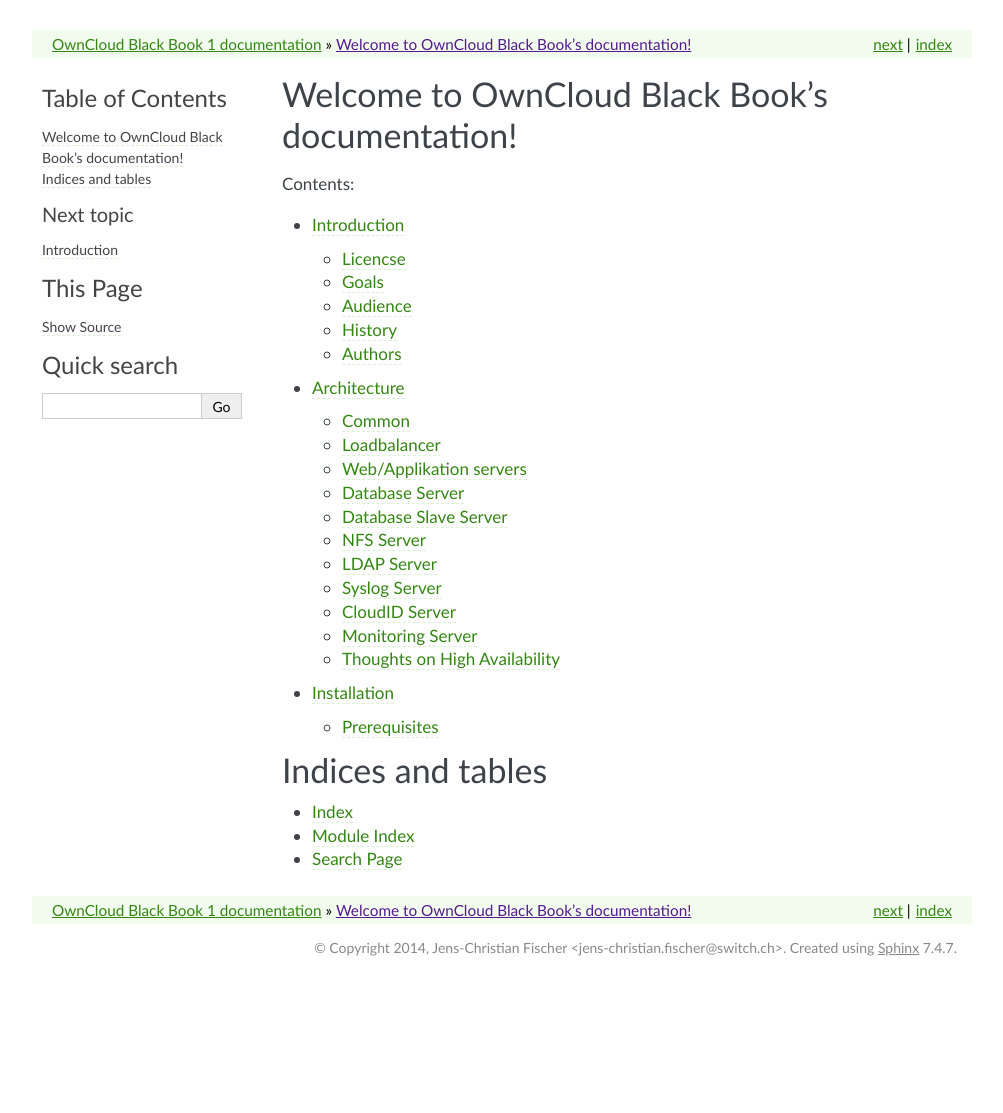
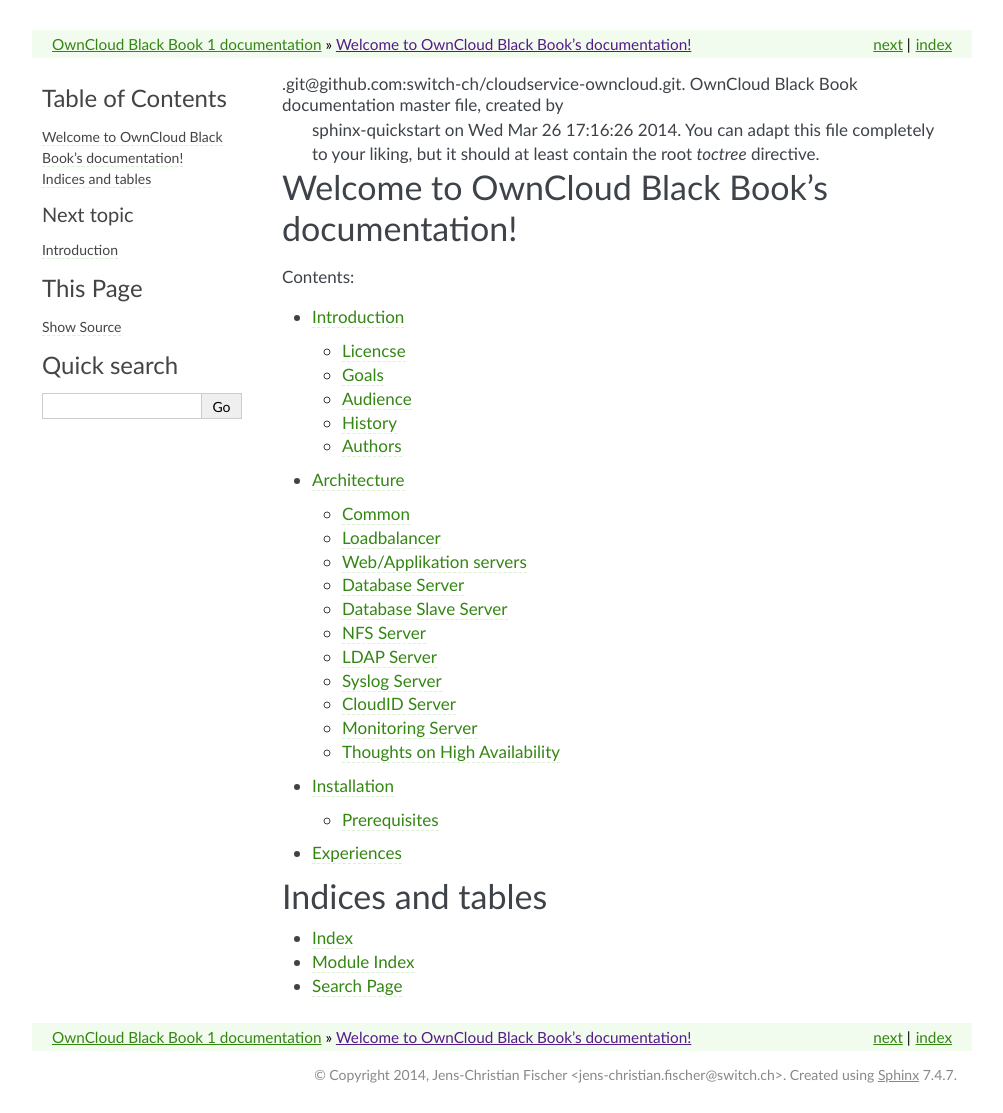
Before and after one commit to switch-ch/cloudservice-owncloud, a Sphinx documentation site: the page built from source/index.rst, in a window 1280 px wide. Shown: the whole page, without its empty margins (138-1141 px from the left). Built offline with Sphinx 7.4.7, drawn with Linux system fonts in a browser that asks for light colours; before the commit the page ends 986 px from its top, so only the background shows below that.

Commit message:
started experiences chapter, smallest of other changes

```diff
--- /dev/null
+++ b/source/experiences.rst
@@ -0,0 +1,5 @@
+Experiences
+===========
+
+This caphter summarises some of the technical experiences we have had while
+deploying and running ownCloud as a shared service.
--- a/source/index.rst
+++ b/source/index.rst
@@ -1,4 +1,4 @@
-.. OwnCloud Black Book documentation master file, created by
+.git@github.com:switch-ch/cloudservice-owncloud.git. OwnCloud Black Book documentation master file, created by
    sphinx-quickstart on Wed Mar 26 17:16:26 2014.
    You can adapt this file completely to your liking, but it should at least
    contain the root `toctree` directive.
@@ -14,6 +14,7 @@
    intro
    architecture
    installation
+   experiences
 
 Indices and tables
 ==================
--- a/source/intro.rst
+++ b/source/intro.rst
@@ -23,7 +23,9 @@
 * Tariff Models
 * Real World Experiences / Use Cases
 
-This book specifically covers a file sharing service based on ownCloud_
+This book specifically covers a file sync and share service based on ownCloud_.
+However, the non-technical chapters are applicable to other sync & share
+services.
 
 Audience
 --------
```
